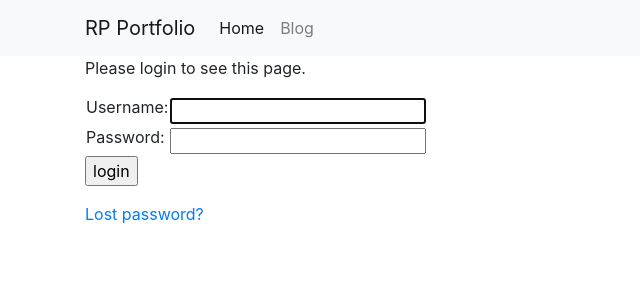
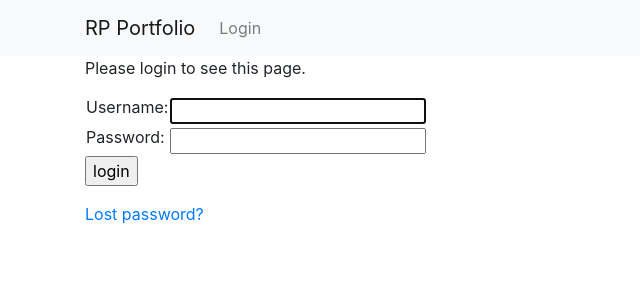
Before and after one commit to ivy-dawson/websitev1, a Django app: page /accounts/login/?next=/blog/ in a window 1280 px wide. Shown: the top 300 px of the page, without its empty margins (0-640 px from the left). Run offline with Django 3.2, Linux system fonts and the light colour scheme; some libraries are stand-ins or nearby versions.

Commit message:
login and logout stuff

```diff
--- a/blog/views.py
+++ b/blog/views.py
@@ -1,9 +1,11 @@
 from django.shortcuts import render
+from django.contrib.auth.decorators import login_required
 # Create your views here.
 from blog.models import Post, Comment
 from .forms import CommentForm
 
 
+@login_required
 def blog_index(request):
     posts = Post.objects.all().order_by('-created_on')
     context = {
--- a/projects/views.py
+++ b/projects/views.py
@@ -1,8 +1,10 @@
 # Create your views here.
 from django.shortcuts import render
+from django.contrib.auth.decorators import login_required
 from projects.models import Project
 
 
+@login_required
 def project_index(request):
     projects = Project.objects.all()
     num_visits = request.session.get('num_visits', 0)
--- a/untitled2/templates/base.html
+++ b/untitled2/templates/base.html
@@ -9,12 +9,22 @@
 
         <div class="collapse navbar-collapse" id="navbarSupportedContent">
           <ul class="navbar-nav mr-auto">
-            <li class="nav-item active">
+              {% if user.is_authenticated %}
+                <li class = "nav-link">User: {{ user.get_username }}</li>
+                  <li class="nav-item active">
+                      <a class="nav-link" href = "{% url 'logout' %}?next={{ request.path }}">Logout</a>
+                  </li>
+                  <li class="nav-item active">
               <a class="nav-link" href="{% url 'project_index' %}">Home</a>
             </li>
             <li class="nav-item">
               <a class="nav-link" href="{% url 'blog_index' %}">Blog</a>
             </li>
+                  {% else %}
+                  <li class = "nav-item">
+                      <a class ="nav-link" href="{% url 'login'%}?next={{request.path}}">Login</a>
+                  </li>
+              {% endif %}
           </ul>
         </div>
     </div>
```
